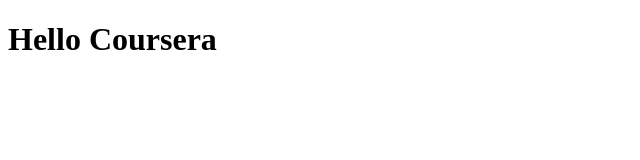
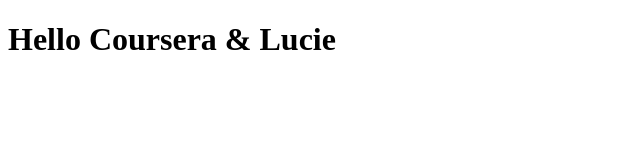
Before and after one commit to armandoaz04/coursera-test, a plain HTML site: page site/index.html in a window 1280 px wide. Shown: the whole page, without its empty margins (0-640 px from the left). Drawn offline with Linux system fonts and the light colour scheme.

Commit message:
My fist page2

```diff
--- a/site/index.html
+++ b/site/index.html
@@ -3,9 +3,9 @@
 <head>
 	<meta charset="utf-8">
 	<meta name="viewport" content="width=device-width, initial-scale=1">
-	<title>Hello Coursera</title>
+	<title>Hello Coursera & Lucie</title>
 </head>
 <body>
-<h1>Hello Coursera</h1>
+<h1>Hello Coursera & Lucie</h1>
 </body>
 </html>
```
Also changed, not shown: 1 other file.
